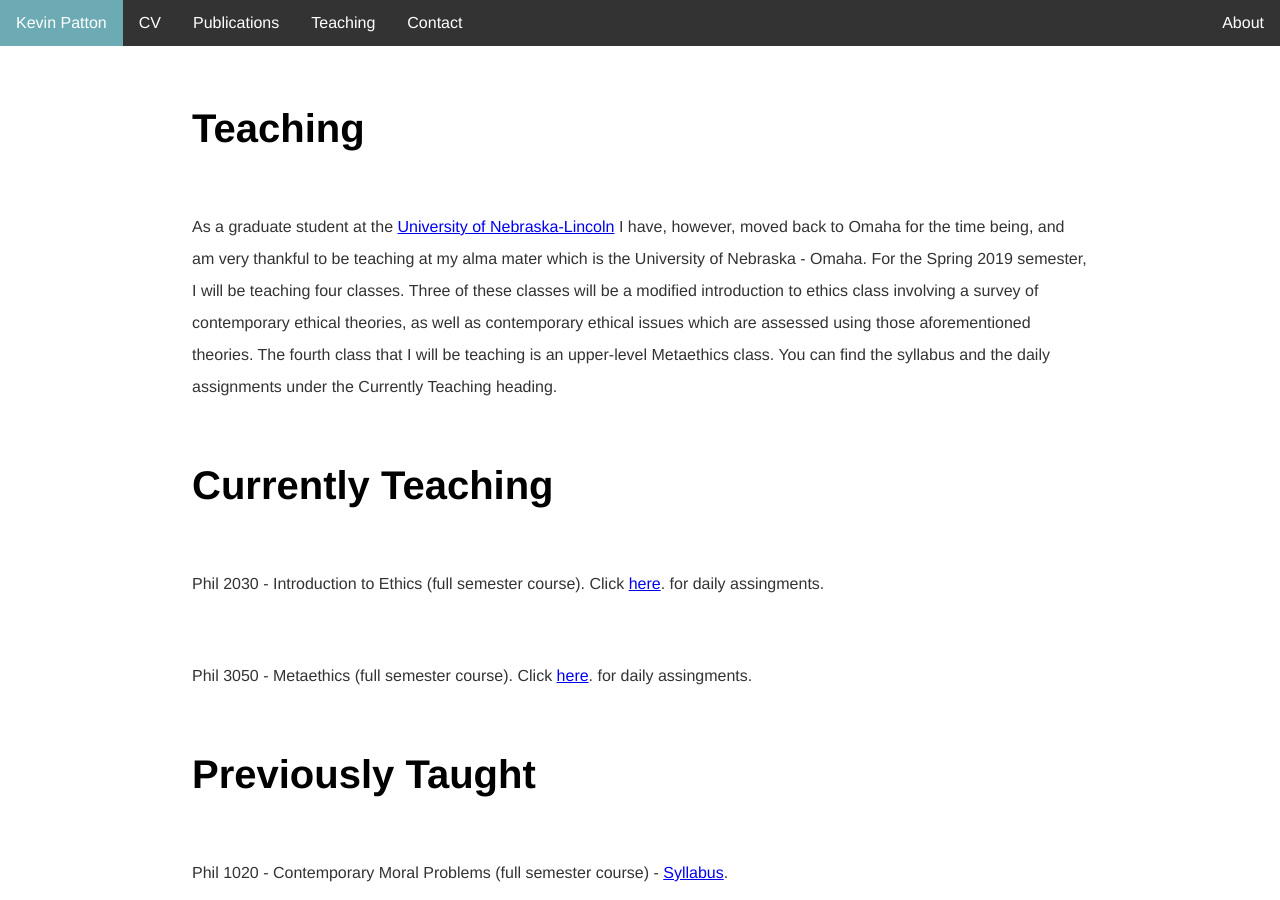
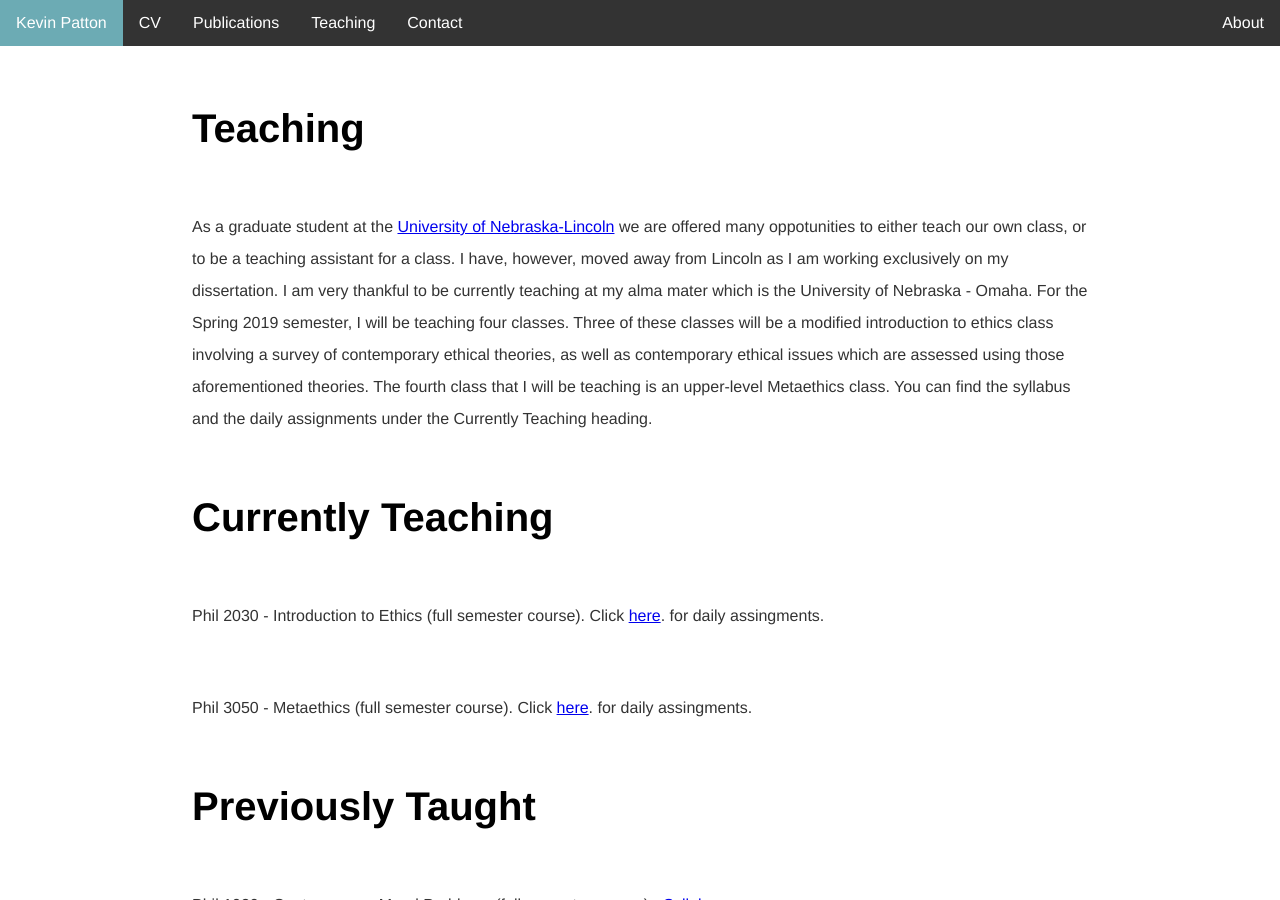
Before and after one commit to kevinjpatton/kevinjpatton.github.io, a Jekyll site: the page built from teaching/index.html, in a window 1280 px wide and 900 px high. Built offline with Jekyll 4.4.1, drawn with Linux system fonts in a browser that asks for light colours; Markdown is read by kramdown in place of the engine named in the settings.

Commit message:
Update index.html

```diff
--- a/teaching/index.html
+++ b/teaching/index.html
@@ -3,7 +3,7 @@ layout: default
 title: Teaching - Kevin Patton
 ---
 <h1>Teaching</h1>
-<p>As a graduate student at the <a href="http://www.unl.edu/philosophy/graduate-students#patton" target="_blank">University of Nebraska-Lincoln</a>  I have, however, moved back to Omaha for the time being, and am very thankful to be teaching at my alma mater which is the University of Nebraska - Omaha.  For the Spring 2019 semester, I will be teaching four classes.  Three of these classes will be a modified introduction to ethics class involving a survey of contemporary ethical theories, as well as contemporary ethical issues which are assessed using those aforementioned theories.  The fourth class that I will be teaching is an upper-level Metaethics class.  You can find the syllabus and the daily assignments under the Currently Teaching heading.</p>
+<p>As a graduate student at the <a href="http://www.unl.edu/philosophy/graduate-students#patton" target="_blank">University of Nebraska-Lincoln</a>  we are offered many oppotunities to either teach our own class, or to be a teaching assistant for a class.  I have, however, moved away from Lincoln as I am working exclusively on my dissertation.  I am very thankful to be currently teaching at my alma mater which is the University of Nebraska - Omaha.  For the Spring 2019 semester, I will be teaching four classes.  Three of these classes will be a modified introduction to ethics class involving a survey of contemporary ethical theories, as well as contemporary ethical issues which are assessed using those aforementioned theories.  The fourth class that I will be teaching is an upper-level Metaethics class.  You can find the syllabus and the daily assignments under the Currently Teaching heading.</p>
 <h1>Currently Teaching</h1>
 <p>Phil 2030 - Introduction to Ethics (full semester course).  Click <a href="/teaching/phil_2030/index.html" target="_blank">here</a>. for daily assingments.
 <p>Phil 3050 - Metaethics (full semester course).  Click <a href="/teaching/phil_3050/index.html" target="_blank">here</a>. for daily assingments.
```
